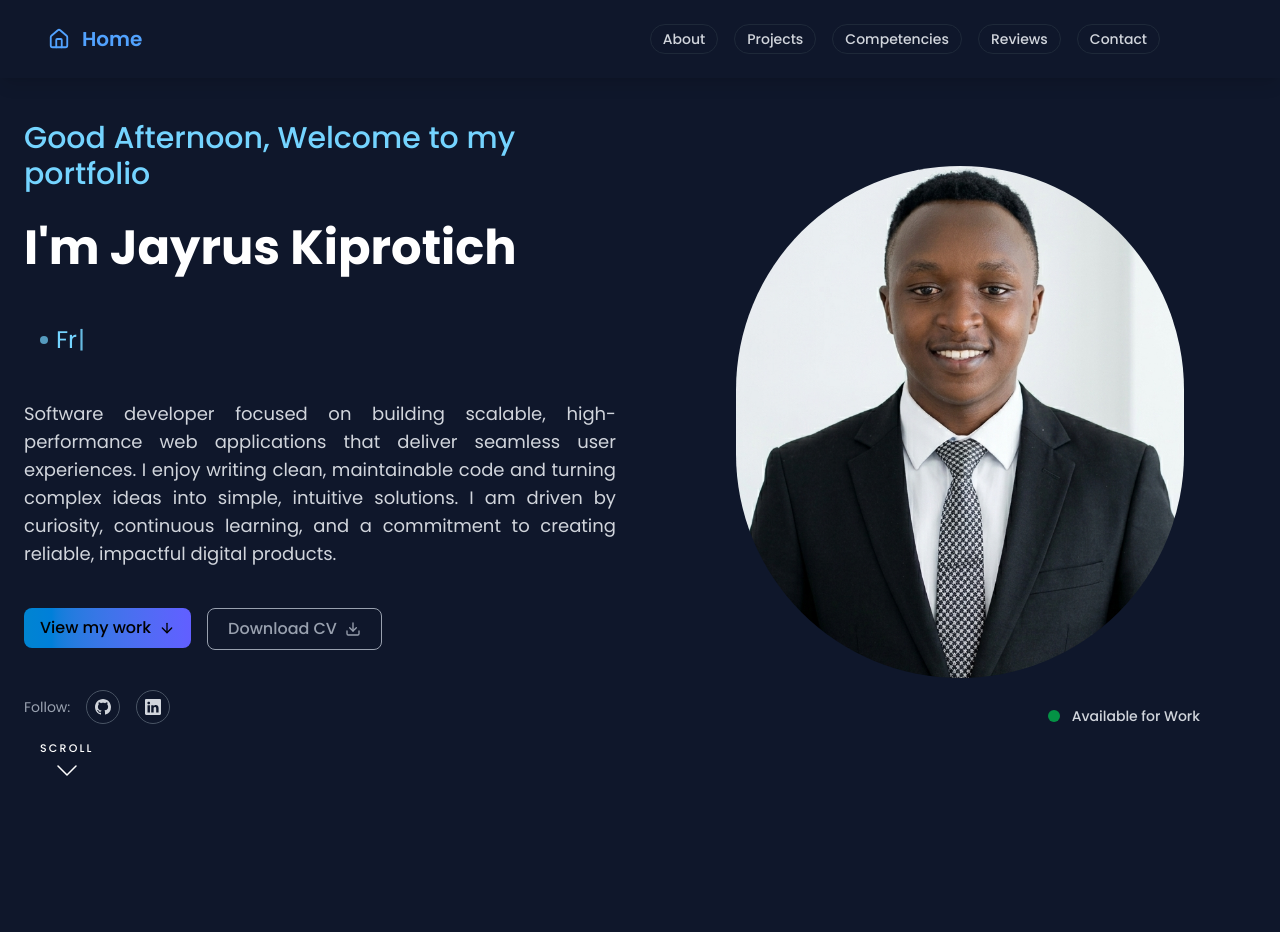
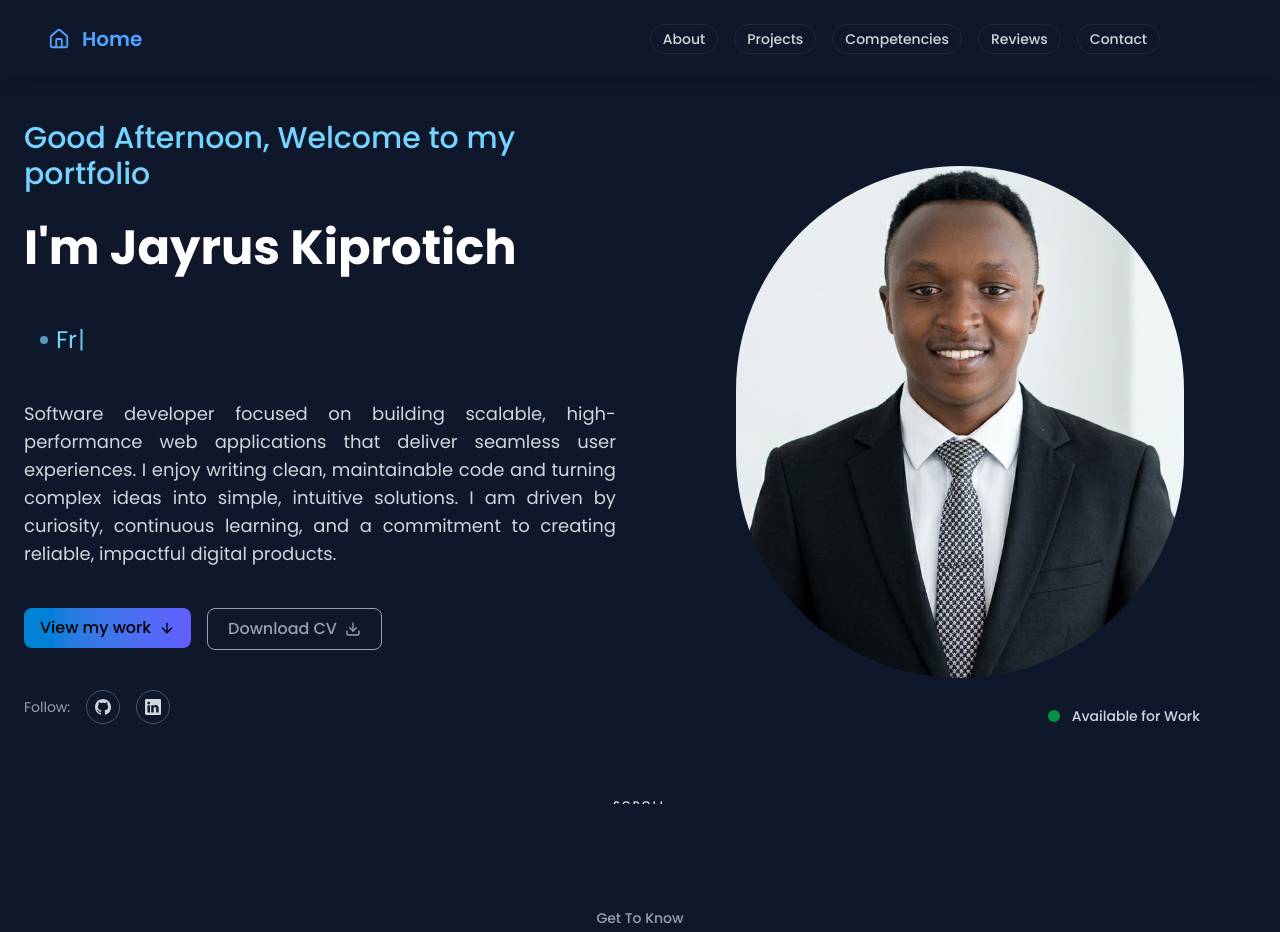
Before and after one commit to jayruskirui/jayrus_portfolio, a React (Vite) app: page / in a window 1280 px wide. Shown: the top 932 px of the page. Built offline with nearby package versions, Linux system fonts and the light colour scheme.

Commit message:
Updating scroll behavior css and scrollbutton

```diff
--- a/src/Sections/Hero.jsx
+++ b/src/Sections/Hero.jsx
@@ -120,7 +120,7 @@ const Hero = () => {
     </div>
 
 
-     <ScrollButton onClick={() => window.scrollTo({ top: window.innerHeight, behavior: "smooth" })} />
+
 
 
 {/* Skills Sections */}
@@ -139,8 +139,13 @@ const Hero = () => {
     </div>
   </div>
 </div> */}
+
+     {/* Scroll Button - centered at bottom of hero */}
+ <div className="absolute mt-13 left-1/2 -translate-x-1/2 animate-swing">
+    <ScrollButton onClick={() => window.scrollTo({ top: window.innerHeight, behavior: "smooth" })} />
+  </div>
 </div>
-    </section>
+</section>
   )
 }
 
--- a/src/index.css
+++ b/src/index.css
@@ -2,6 +2,10 @@
 
 body {
   font-family: "Poppins", sans-serif;
+}
+
+html {
+  scroll-behavior: smooth;
 }
 
 @keyframes marquee {
@@ -77,3 +81,13 @@ body {
   .animate-bounce {
    animation: bounce 2s infinite;
   }
+
+
+  @keyframes swing {
+  0%, 100% { transform: translateY(0); }
+  50% { transform: translateY(8px); }
+}
+
+.animate-swing {
+  animation: swing 2s ease-in-out infinite;
+}
```
